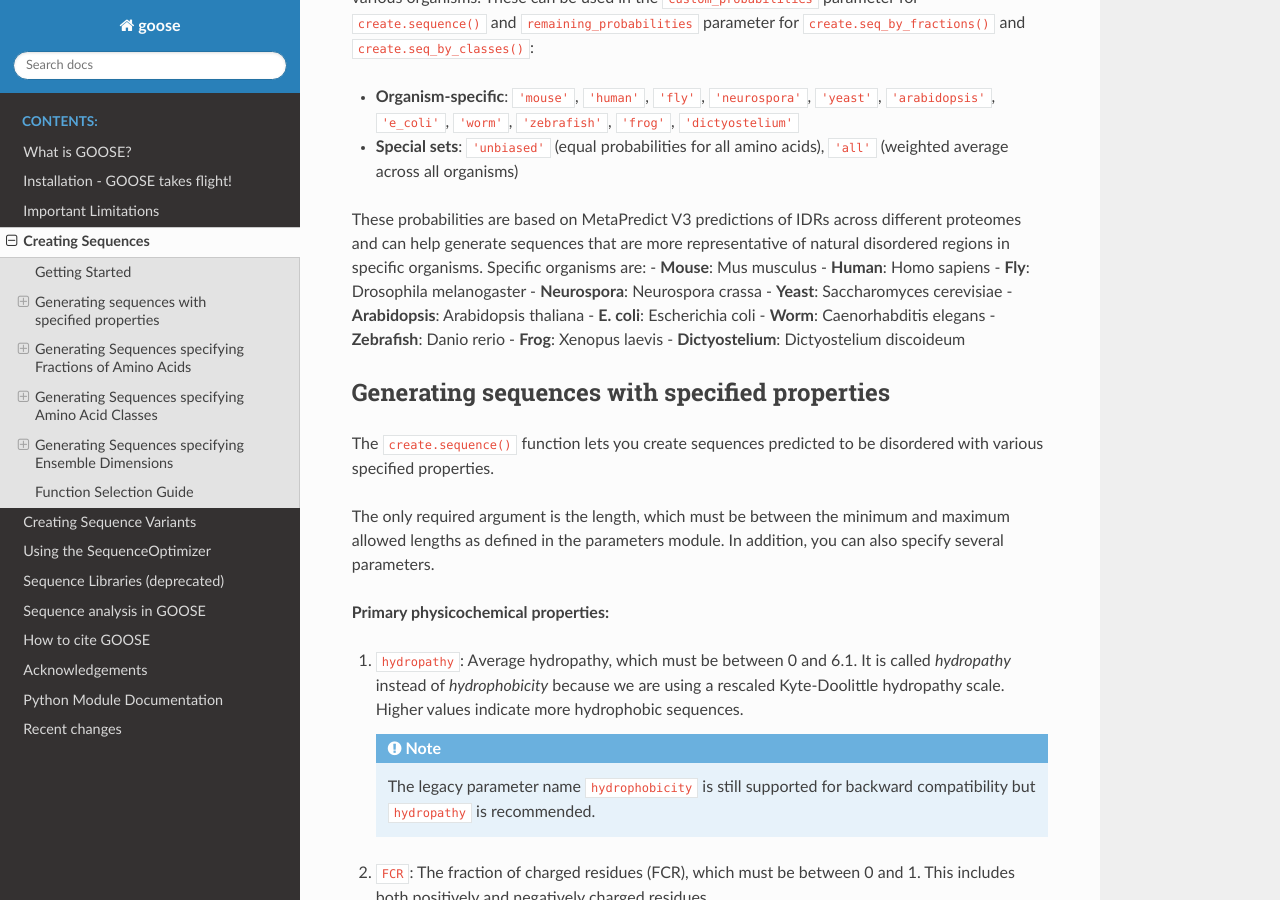
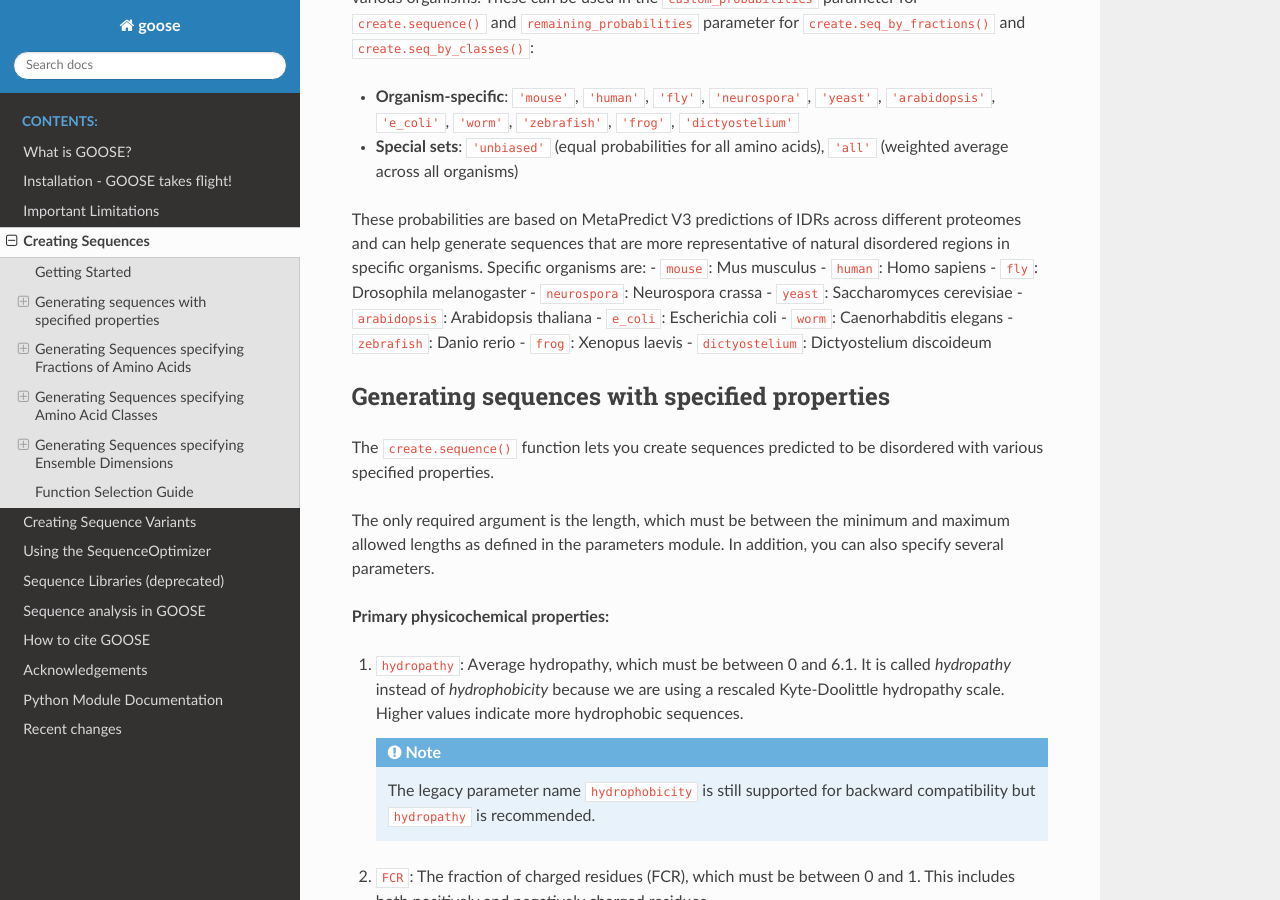
Before and after one commit to idptools/goose, a Sphinx documentation site: the page built from docs/sequence_generation.rst, in a window 1280 px wide and 900 px high, scrolled down 688 px. Built offline with Sphinx 7.4.7 and the Read the Docs theme 3.1.0, drawn with Linux system fonts in a browser that asks for light colours.

Commit message:
OK actually last docs update.

```diff
--- a/docs/sequence_generation.rst
+++ b/docs/sequence_generation.rst
@@ -29,17 +29,17 @@ GOOSE provides amino acid probabilities derived from intrinsically disordered re
 
 These probabilities are based on MetaPredict V3 predictions of IDRs across different proteomes and can help generate sequences that are more representative of natural disordered regions in specific organisms.
 Specific organisms are:
-- **Mouse**: Mus musculus
-- **Human**: Homo sapiens
-- **Fly**: Drosophila melanogaster
-- **Neurospora**: Neurospora crassa
-- **Yeast**: Saccharomyces cerevisiae
-- **Arabidopsis**: Arabidopsis thaliana
-- **E. coli**: Escherichia coli
-- **Worm**: Caenorhabditis elegans
-- **Zebrafish**: Danio rerio
-- **Frog**: Xenopus laevis
-- **Dictyostelium**: Dictyostelium discoideum
+- ``mouse``: Mus musculus
+- ``human``: Homo sapiens
+- ``fly``: Drosophila melanogaster
+- ``neurospora``: Neurospora crassa
+- ``yeast``: Saccharomyces cerevisiae
+- ``arabidopsis``: Arabidopsis thaliana
+- ``e_coli``: Escherichia coli
+- ``worm``: Caenorhabditis elegans
+- ``zebrafish``: Danio rerio
+- ``frog``: Xenopus laevis
+- ``dictyostelium``: Dictyostelium discoideum
 
 Generating sequences with specified properties
 ---------------------------------------------------
```
Also changed, not shown: docs/getting_started.rst (+7 -7 lines), docs/variant_generation.rst (+8 -0 lines).
